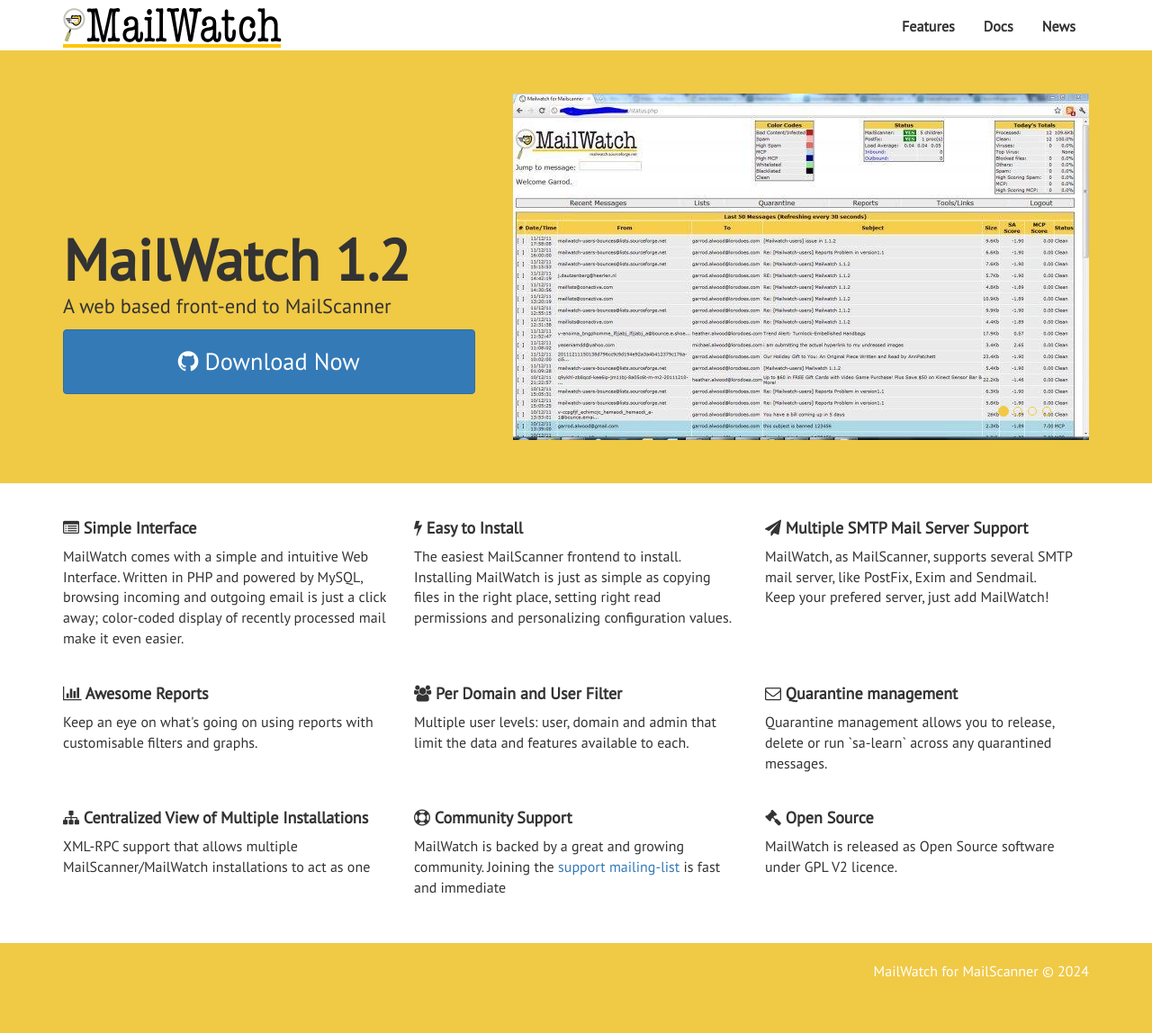
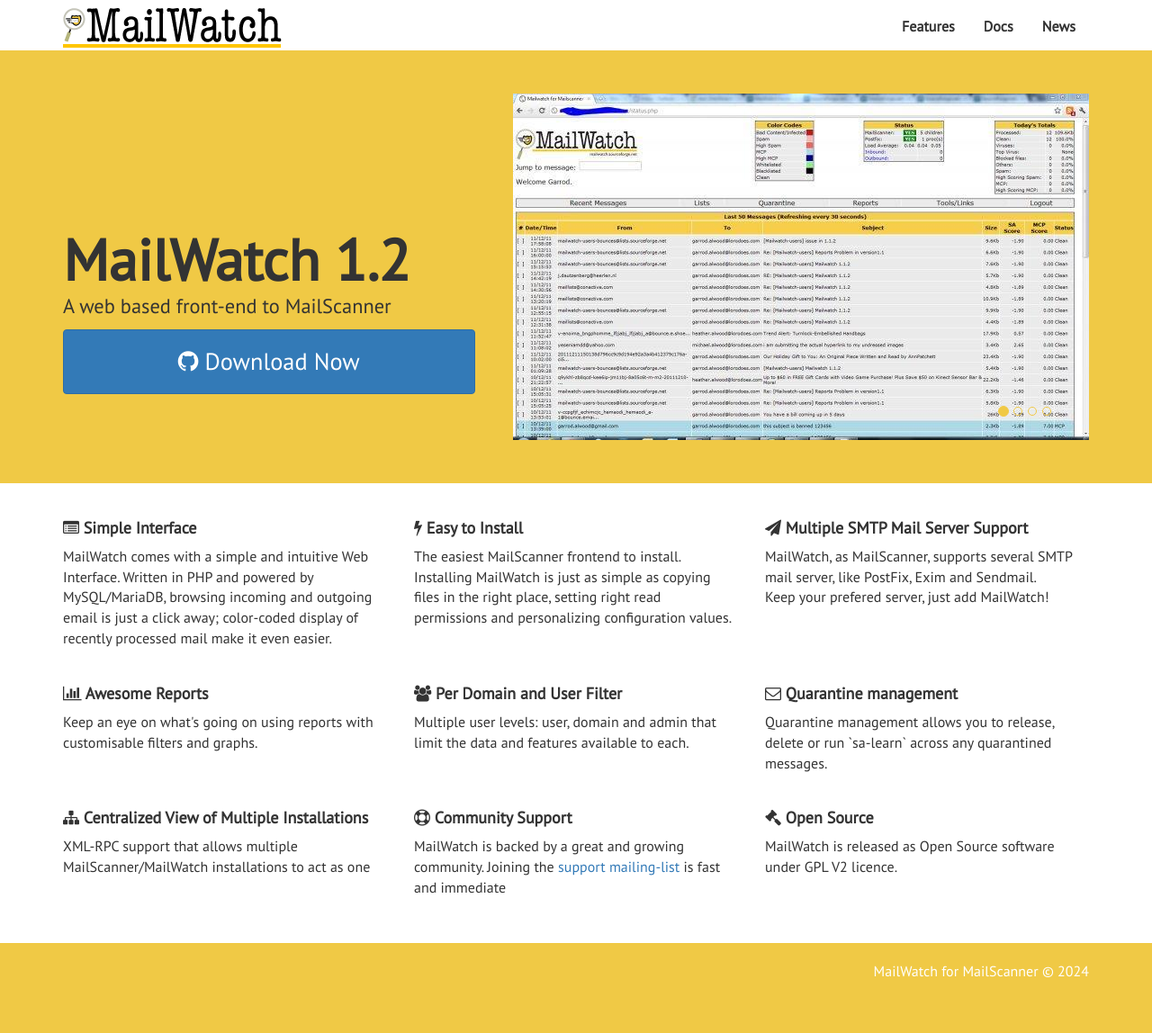
Before and after one commit to mailwatch/mailwatch.github.io, a Jekyll site: the page built from index.html, in a window 1280 px wide. Shown: the whole page at 90% size. Built offline with Jekyll 4.4.1, drawn with Linux system fonts in a browser that asks for light colours.

Commit message:
Cite MariaDB in frontpage

```diff
--- a/index.html
+++ b/index.html
@@ -8,7 +8,7 @@
                 <h3 class="title">MailWatch 1.2</h3>
                 <span class="sub-title">A web based front-end to MailScanner</span>
                 <div class="download-button">
-                    <a class="btn btn-large btn-primary" href="https://github.com/mailwatch/1.2.0/releases"><i
+                    <a class="btn btn-large btn-primary" href="https://github.com/mailwatch/MailWatch/releases"><i
                             class="fa fa-github"></i> Download Now</a>
                 </div>
             </div>
@@ -41,7 +41,7 @@
 
             <div class="feature-text">
                 MailWatch comes with a simple and intuitive Web Interface.
-                Written in PHP and powered by MySQL, browsing incoming and outgoing email is just a click away;
+                Written in PHP and powered by MySQL/MariaDB, browsing incoming and outgoing email is just a click away;
                 color-coded display of recently processed mail make it even easier.
             </div>
         </div>
```
Also changed, not shown: README.md.
